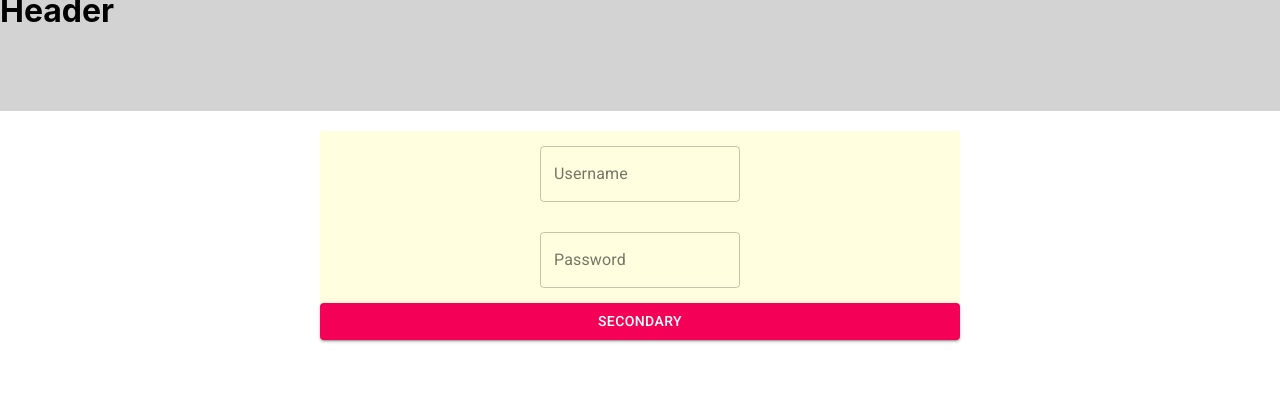
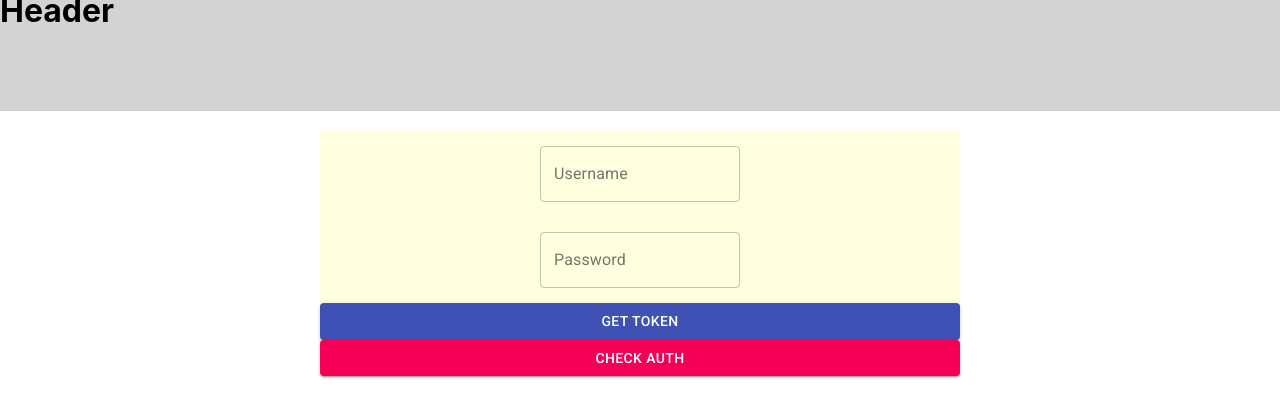
Before and after one commit to ddkpham/thrive-mind-client, a React (Create React App) app: page / in a window 1280 px wide. Shown: the top 418 px of the page. Built offline with nearby package versions, Linux system fonts and the light colour scheme.

Commit message:
add in ui elements to test auth

```diff
--- a/src/views/LoginView/index.js
+++ b/src/views/LoginView/index.js
@@ -9,8 +9,21 @@ import "./index.scss";
 function LoginView() {
   const [username, setUsername] = useState("");
   const [password, setPassword] = useState("");
+  const [token, setToken] = useState("");
   const loginRequest = async () => {
-    const resquest = await fetch("http://127.0.0.1:5000/protected");
+    const resquest = await fetch("http://127.0.0.1:5000/login");
+    const body = await resquest.json();
+    const { token } = body;
+    setToken(token);
+    console.log(token);
+  };
+
+  const protectedCheck = async () => {
+    const resquest = await fetch("http://127.0.0.1:5000/protected", {
+      headers: {
+        "x-access-token": token
+      }
+    });
     const body = await resquest.json();
     console.log(body);
   };
@@ -38,8 +51,11 @@ function LoginView() {
           className="login__text-field"
           onChange={evt => setPassword(evt)}
         />
-        <Button variant="contained" color="secondary" onClick={loginRequest}>
-          Secondary
+        <Button variant="contained" color="primary" onClick={loginRequest}>
+          Get Token
+        </Button>
+        <Button variant="contained" color="secondary" onClick={protectedCheck}>
+          Check Auth
         </Button>
       </div>
     </div>
```
